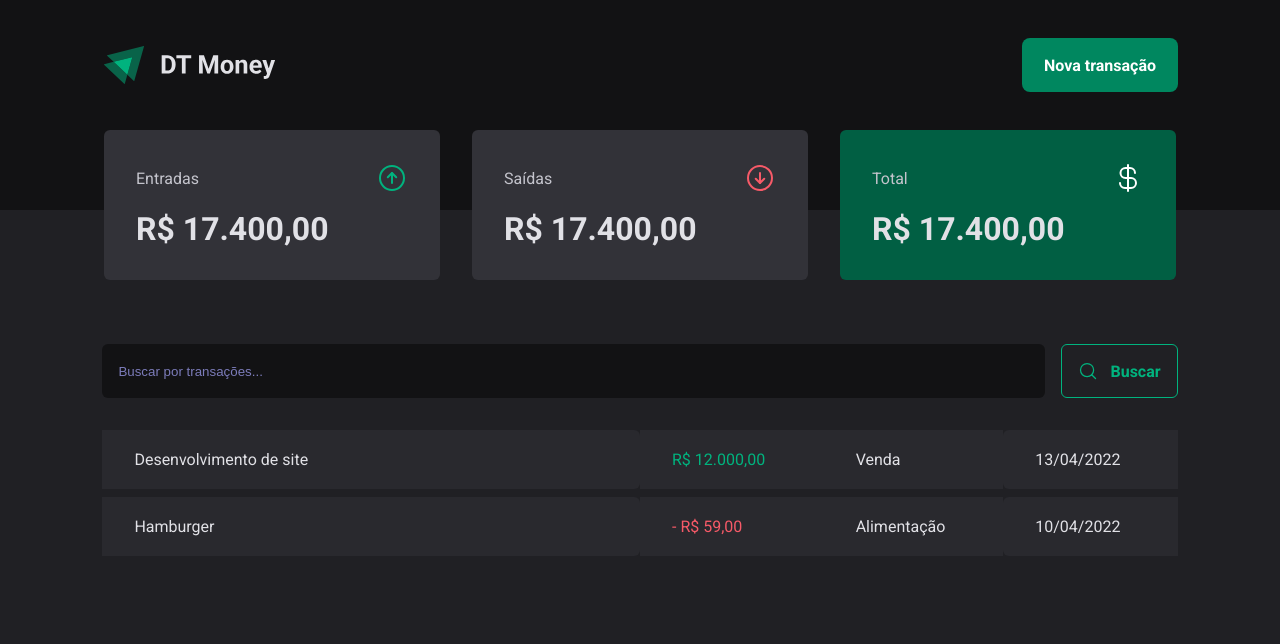
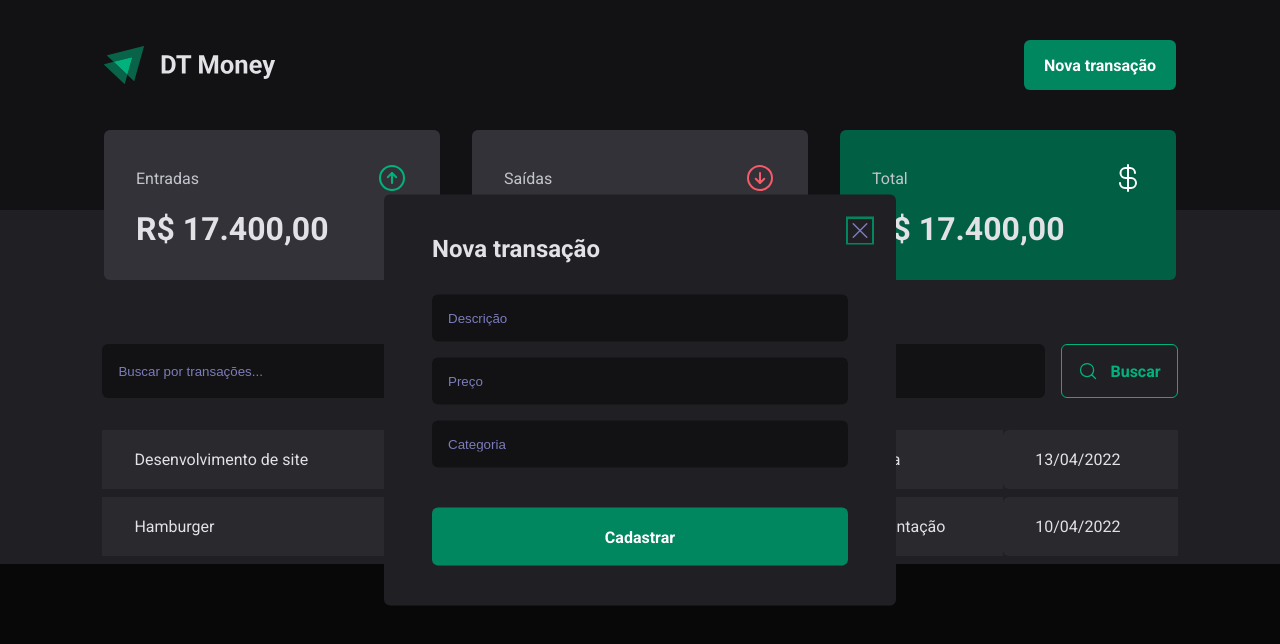
Before and after one commit to KicungaTI97/DT-Money, a React (Vite) app: page / in a window 1280 px wide. Both pictures are taken after a click on the button "Nova transação". Shown: the top 644 px of the page. Built offline with nearby package versions, Linux system fonts and the light colour scheme.

Commit message:
Estrutura visual- Criando um modal acessivel e e um modal de nova transição

```diff
--- a/package.json
+++ b/package.json
@@ -10,6 +10,7 @@
     "preview": "vite preview"
   },
   "dependencies": {
+    "@radix-ui/react-dialog": "^1.1.2",
     "@types/styled-components": "^5.1.34",
     "phosphor-react": "^1.4.1",
     "react": "^18.3.1",
--- a/src/components/Header/index.tsx
+++ b/src/components/Header/index.tsx
@@ -1,13 +1,20 @@
 import { HeaderContainer, HeaderContext, NewTransactionsButton } from "./style";
 
 import logoImg from '../../assets/logo.svg'
+import * as Dialog from "@radix-ui/react-dialog";
+import { NewTransactionModal } from "../NewTransactionModal";
 export function Header(){
     return(
         <HeaderContainer>
             <HeaderContext>
                 <img src={logoImg} alt="" />
+                <Dialog.Root>
+                    <Dialog.Trigger asChild>
+                        <NewTransactionsButton>Nova transação</NewTransactionsButton>
+                    </Dialog.Trigger>
 
-                <NewTransactionsButton>Nova transação</NewTransactionsButton>
+                    <NewTransactionModal/>
+                </Dialog.Root>
             </HeaderContext>
         </HeaderContainer>
     )
--- /dev/null
+++ b/src/components/NewTransactionModal/index.tsx
@@ -0,0 +1,29 @@
+import * as Dialog from "@radix-ui/react-dialog";
+import { CloseButton, Content, Overlay } from "./style";
+import { X } from "phosphor-react";
+
+export function NewTransactionModal(){
+    return(
+        <Dialog.Portal>
+            <Overlay/>
+            <Content>
+
+                <Dialog.Title>Nova transação</Dialog.Title>
+
+                    <CloseButton >
+                        <X size={24}/>
+                    </CloseButton>
+
+                    <form action="">
+                        <input type="text" placeholder="Descrição" required />
+                        <input type="number" placeholder="Preço" required />
+                        <input type="text" placeholder="Categoria" required />
+
+                        <button type="submit">
+                            Cadastrar
+                        </button>
+                    </form>
+            </Content>
+        </Dialog.Portal>
+    )
+}
--- /dev/null
+++ b/src/components/NewTransactionModal/style.ts
@@ -0,0 +1,73 @@
+import * as Dialog from "@radix-ui/react-dialog";
+import styled from "styled-components";
+
+export const Overlay = styled(Dialog.Overlay)`
+    position: fixed;
+    width: 100vw;
+    height: 100vh;
+    background: rgba(0, 0, 0,0.75);
+
+`
+
+export const Content = styled(Dialog.Content)`
+    min-width: 32rem;
+    border-radius: 6px;
+    padding: 2.5rem 3rem;
+    background: ${props => props.theme["gray-800"]};
+
+    position: fixed;
+    top: 50%;
+    left: 50%;
+    transform: translate(-50%, -50%);
+
+    form{
+        margin-top: 2rem;
+
+        display: flex;
+        flex-direction: column;
+        gap: 1rem;
+
+        input{
+            border-radius: 6px;
+            border: 0;
+            background: ${props => props.theme["gray-900"]};
+            color: ${props => props.theme["gray-300"]};
+            padding: 1rem;
+
+            &::placeholder{
+                color: ${props => props.theme["gray-500"]};
+            }
+        }
+
+        button[type="submit"]{
+            height: 58px;
+            border: 0;
+            background: ${props => props.theme["green-500"]};
+            color: ${props => props.theme.white};
+            font-weight: bold;
+            padding: 0 1.25rem;
+            border-radius: 6px;
+            margin-top: 1.5rem;
+            cursor: pointer;
+
+            &::hover{
+                background: ${props => props.theme["green-700"]};
+                transition: background-color 0.2s;
+            }
+
+        }
+    }
+
+`
+
+export const CloseButton = styled(Dialog.Close)`
+    position: absolute;
+    background: transparent;
+    border: 0;
+    top: 1.5rem;
+    right: 1.5rem;
+    line-height: 0;
+    cursor: pointer;
+    color: ${props => props.theme["gray-500"]};
+
+    `
```
Also changed, not shown: 1 other file (tests, documents, lock files or other folders).
